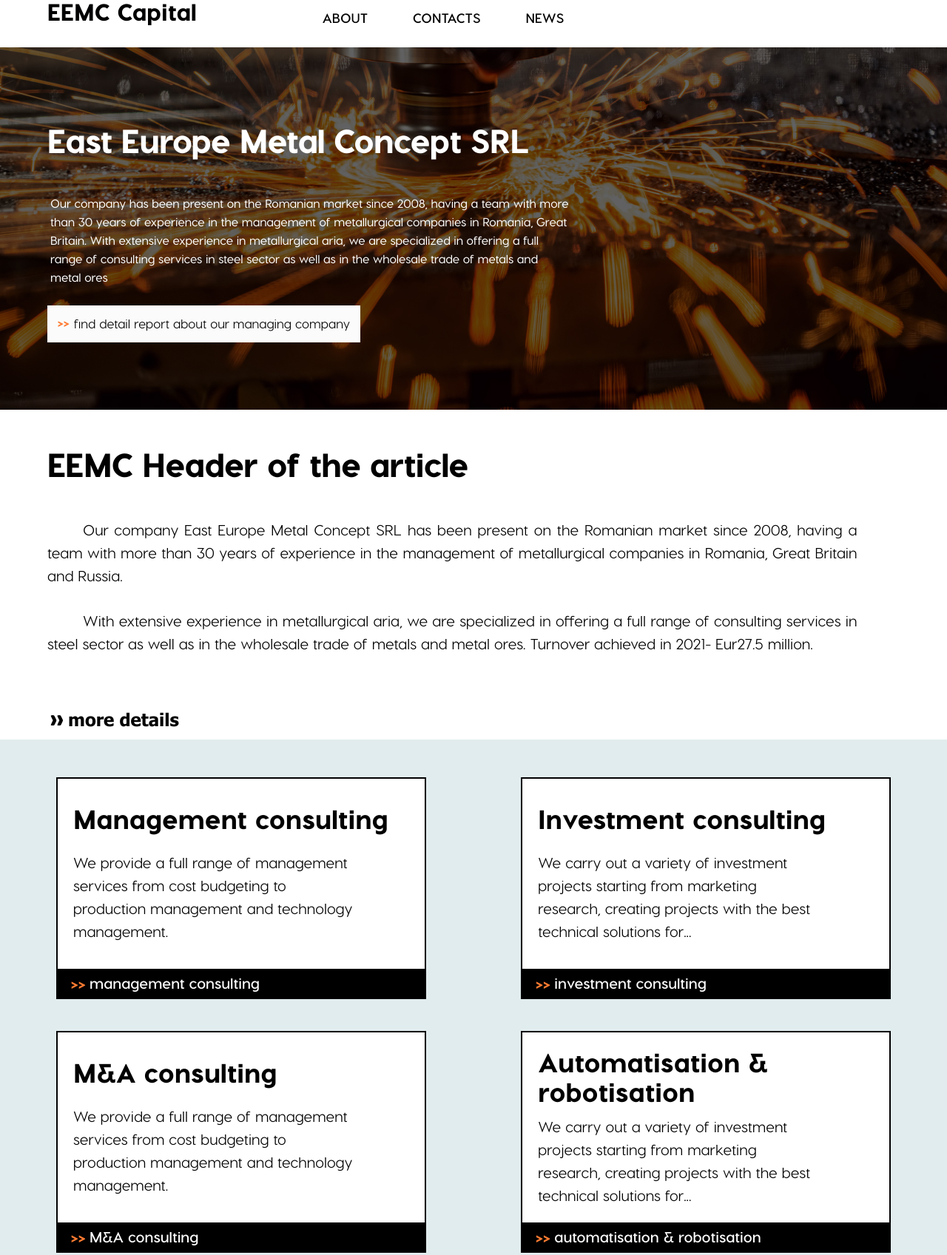
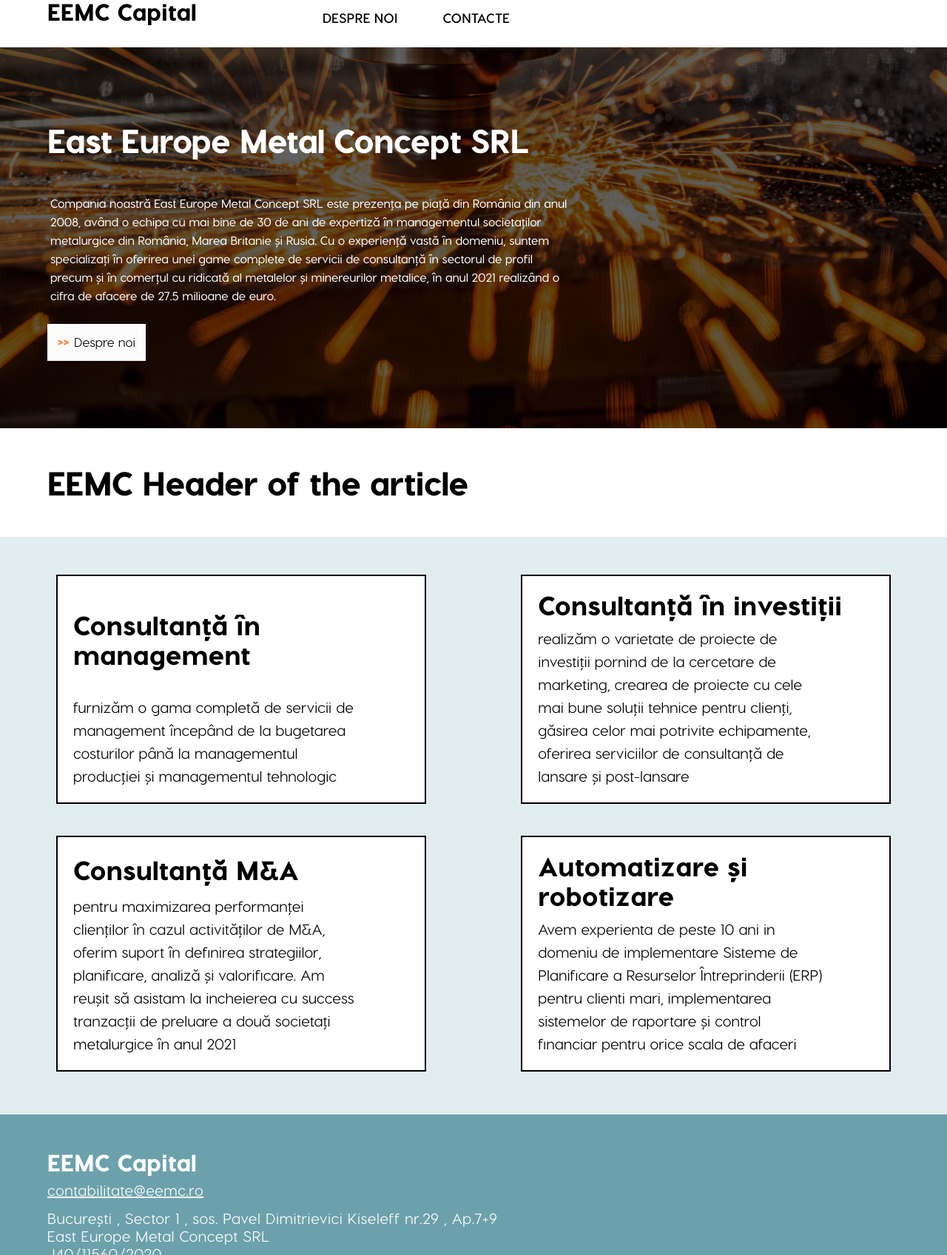
Before and after one commit to verkhoturov/eemc-capital-website, a website built with Parcel: page src/index.html in a window 1280 px wide. Shown: the part 25-1722 px from the top of the page at 74% size. Built offline with nearby package versions, Linux system fonts and the light colour scheme.

Commit message:
update text

```diff
--- a/src/index.html
+++ b/src/index.html
@@ -1,5 +1,5 @@
 <!DOCTYPE html>
-<html lang="en">
+<html lang="ro">
 
 <head>
   <meta charset="UTF-8">
@@ -9,24 +9,24 @@
   <title>EEMC Capital</title>
 </head>
 
-<body class="body">
+<body class="body no-scroll">
   <header class="header">
     <div class="header__container content-container">
       <a class="header__type-logo" href="index.html">EEMC Capital</a>
-      <nav class="header__nav nav nav--active" id="nav">
+      <nav class="header__nav nav" id="nav">
         <button class="nav__toggle" type="button" id="burger">
         </button>
         <div class="nav__list-wrapper">
           <ul class="nav__list site-list">
             <li class="site-list__item">
-              <a class="site-list__link" href="about.html">About</a>
+              <a class="site-list__link" href="about.html">Despre noi</a>
             </li>
             <li class="site-list__item">
-              <a class="site-list__link" href="contacts.html">Contacts</a>
+              <a class="site-list__link" href="contacts.html">Contacte</a>
             </li>
-            <li class="site-list__item">
+            <!-- li class="site-list__item">
               <a class="site-list__link" href="#">News</a>
-            </li>
+            </li -->
           </ul>
         </div>
       </nav>
@@ -36,25 +36,28 @@
     <section class="hero">
       <div class="content-container">
         <h1 class="hero__title title title--light">East Europe Metal Concept SRL</h1>
-        <p class="hero__text">Our company has been present on the Romanian market since 2008, having a team with more
-          than 30 years of experience in the management of metallurgical companies in Romania, Great Britain. With
-          extensive experience in metallurgical aria, we are specialized in offering a full range of consulting services
-          in steel sector as well as in the wholesale trade of metals and metal ores</p>
-        <a class="hero__link" href="about.html">find detail report about our managing company</a>
+        <p class="hero__text">Compania noastră East   Europe   Metal   Concept   SRL
+          este prezența pe piață din România din   anul   2008, având o echipa cu mai bine
+          de   30   de   ani   de expertiză în managementul   societaților   metalurgice
+          din România, Marea Britanie și Rusia.   Cu   o experiență vastă în domeniu,
+          suntem specializați în oferirea   unei   game   complete   de   servicii
+          de consultanță în sectorul de profil precum și în comerțul cu ridicată al metalelor și minereurilor
+          metalice, în anul 2021 realizând o cifra de afacere de 27.5 milioane de euro.</p>
+        <a class="hero__link" href="about.html">Despre noi</a>
       </div>
     </section>
     <section class="about">
       <div class="content-container">
         <h2 class="about__title title">EEMC Header of the article</h2>
-        <div class="about__text-wrapper">
+        <!-- div class="about__text-wrapper">
           <p class="about__text">Our company East Europe Metal Concept SRL has been present on the Romanian market since
             2008, having a team with more than 30 years of experience in the management of metallurgical companies in
             Romania, Great Britain and Russia.</p>
           <p class="about__text">With extensive experience in metallurgical aria, we are specialized in offering a full
             range of consulting services in steel sector as well as in the wholesale trade of metals and metal ores.
             Turnover achieved in 2021- Eur27.5 million.</p>
-        </div>
-        <a class="about__link" href="#">More details</a>
+        </div -->
+        <!-- a class="about__link" href="#">More details</a -->
       </div>
     </section>
     <section class="services">
@@ -62,28 +65,35 @@
         <h2 class="visually-hidden">Services</h2>
         <ul class="services__list">
           <li class="services__item">
-            <h3 class="services__title">Management consulting</h3>
-            <p class="services__desc">We provide a full range of management services from cost budgeting to production
-              management and technology management.</p>
-            <a class="services__link" href="#">management consulting</a>
+            <h3 class="services__title">Consultanță în management</h3>
+            <p class="services__desc">furnizăm o gama completă de   servicii   de
+              management începând de la   bugetarea   costurilor până la
+              managementul producției și managementul tehnologic</p>
+            <!-- a class="services__link" href="#">management consulting</a -->
           </li>
           <li class="services__item">
-            <h3 class="services__title">Investment consulting</h3>
-            <p class="services__desc">We carry out a variety of investment projects starting from marketing research,
-              creating projects with the best technical solutions for...</p>
-            <a class="services__link" href="#">investment consulting</a>
+            <h3 class="services__title">Consultanță în investiții</h3>
+            <p class="services__desc">realizăm o   varietate   de   proiecte
+              de investiții pornind de la cercetare   de marketing,   crearea   de   proiecte   cu
+              cele mai bune soluții tehnice   pentru clienți, găsirea celor   mai   potrivite
+              echipamente, oferirea serviciilor de consultanță de lansare și post-lansare</p>
+            <!-- a class="services__link" href="#">investment consulting</a -->
           </li>
           <li class="services__item">
-            <h3 class="services__title">M&A consulting</h3>
-            <p class="services__desc">We provide a full range of management services from cost budgeting to production
-              management and technology management.</p>
-            <a class="services__link" href="#">M&A consulting</a>
+            <h3 class="services__title">Consultanță M&A</h3>
+            <p class="services__desc">pentru   maximizarea   performanței
+              clienților în cazul activităților de   M&A,   oferim   suport în definirea   strategiilor,
+              planificare, analiză și valorificare.   Am reușit să asistam la   incheierea   cu
+              success  tranzacții de preluare a două societați metalurgice în anul 2021</p>
+            <!-- a class="services__link" href="#">M&A consulting</a -->
           </li>
           <li class="services__item">
-            <h3 class="services__title">Automatisation & robotisation</h3>
-            <p class="services__desc">We carry out a variety of investment projects starting from marketing research,
-              creating projects with the best technical solutions for...</p>
-            <a class="services__link" href="#">automatisation & robotisation</a>
+            <h3 class="services__title">Automatizare și robotizare</h3>
+            <p class="services__desc">Avem experienta de peste 10 ani in domeniu de
+              implementare Sisteme de Planificare a Resurselor Întreprinderii (ERP) pentru
+              clienti mari, implementarea sistemelor de raportare și control financiar pentru
+              orice scala de afaceri</p>
+            <!-- a class="services__link" href="#">automatisation & robotisation</a -->
           </li>
         </ul>
       </div>
@@ -96,12 +106,12 @@
   </main>
   <footer class="footer">
     <div class="footer__container content-container">
-      <a class="footer__type-logo" href="#">EEMC Capital</a>
-      <h2 class="footer__title">Contact us</h2>
+      <a class="footer__type-logo" href="index.html">EEMC Capital</a>
+      <!-- h2 class="footer__title">Contact us</h2 -->
       <address class="footer__contacts">
         <a class="footer__contacts-item footer__contacts-item--email"
           href="mailto:contabilitate@eemc.ro">contabilitate@eemc.ro</a>
-        <a class="footer__contacts-item footer__contacts-item--phone" href="#">+123456789</a>
+        <!-- a class="footer__contacts-item footer__contacts-item--phone" href="#">+123456789</a -->
         <p class="footer__contacts-item">București , Sector 1 , sos. Pavel Dimitrievici Kiseleff nr.29 , Ap.7+9<br>
           East Europe Metal Concept SRL<br>
           J40/11560/2020<br>
--- a/src/sass/nav.scss
+++ b/src/sass/nav.scss
@@ -34,7 +34,8 @@
     left: 0;
     right: 0;
     z-index: 2;
-    transition: 0.3s steps(4, jump-none);
+    // transition: 0.3s steps(4, jump-none);
+    transition: 0.3s;
   }
 }
 
```
Also changed, not shown: src/about.html (+17 -18 lines), src/contacts.html (+10 -10 lines).
